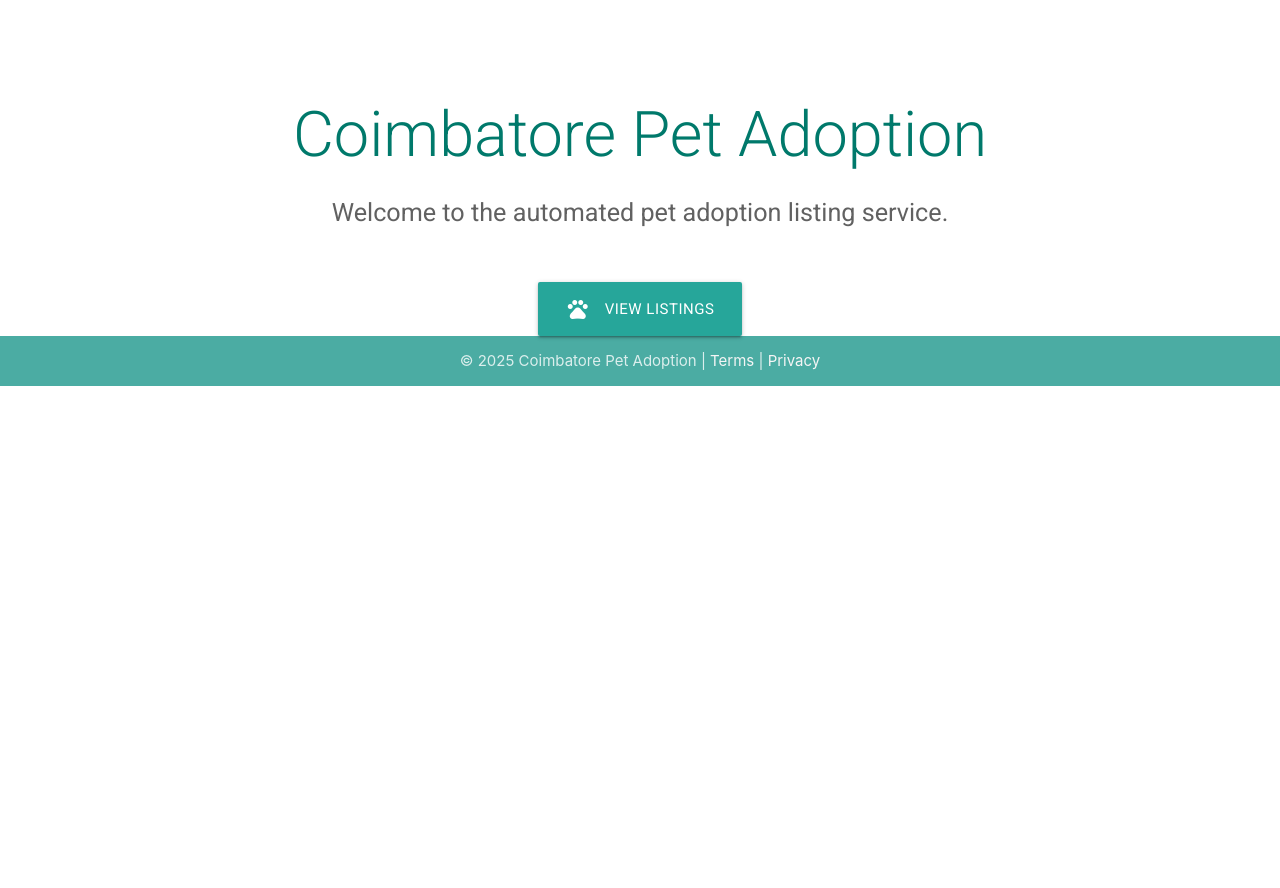
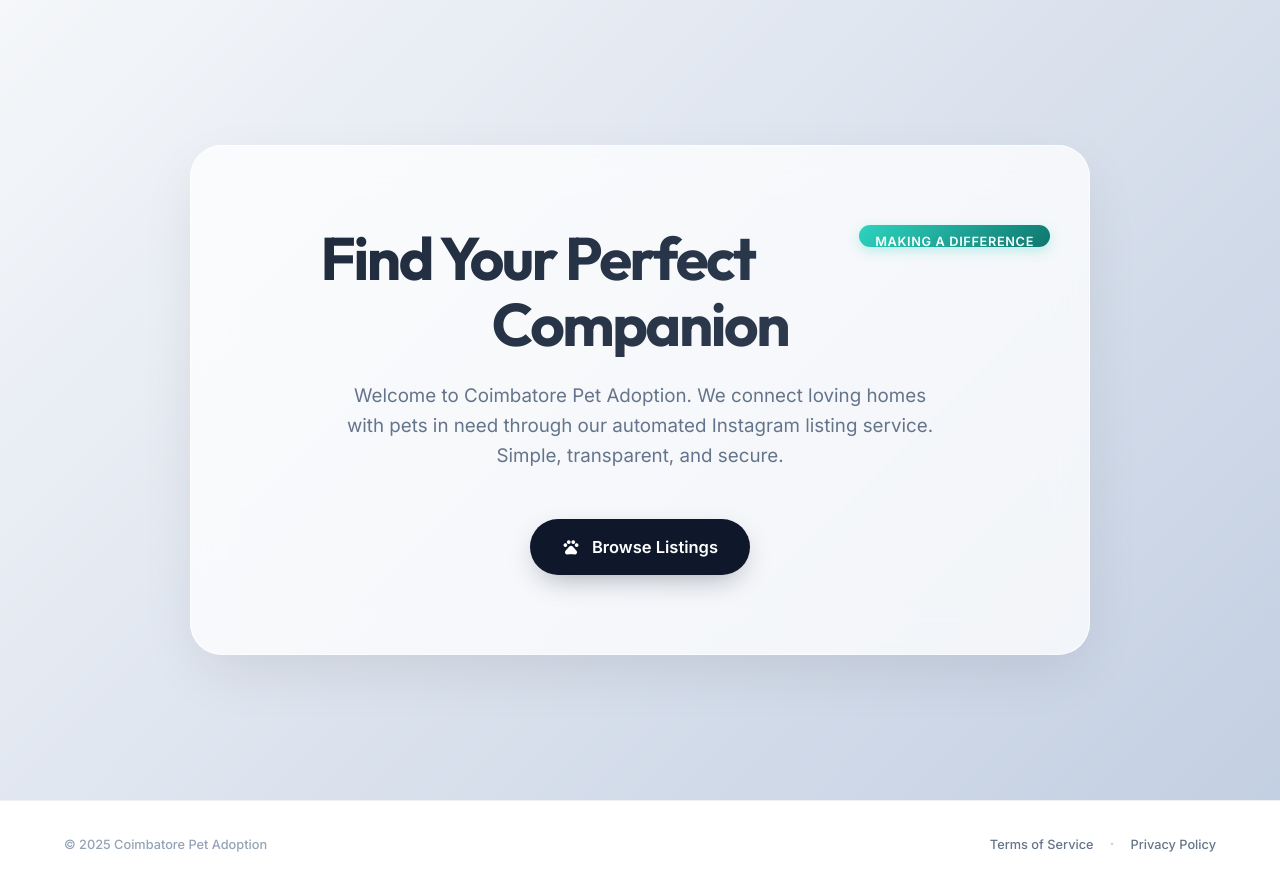
Before and after one commit to am-akash1309/IG.Autopost.Frontend, an Angular app: page / in a window 1280 px wide. Before the commit the page ends 800 px from the top, so only its background shows below. Built offline with nearby package versions, Linux system fonts and the light colour scheme.

Commit message:
UI Upgrade

```diff
--- a/src/app/app.component.css
+++ b/src/app/app.component.css
@@ -1,9 +1,78 @@
+/* Global reset for the body to ensure full height stickiness */
 body {
     display: flex;
     min-height: 100vh;
     flex-direction: column;
+    margin: 0;
+    font-family: 'Inter', -apple-system, BlinkMacSystemFont, "Segoe UI", Roboto, Helvetica, Arial, sans-serif;
+    background-color: #f5f7fa;
+    /* Fallback */
 }
 
 main {
     flex: 1 0 auto;
+    width: 100%;
 }
+
+/* Footer Styles */
+.app-footer {
+    flex-shrink: 0;
+    padding: 32px 0;
+    background: #ffffff;
+    border-top: 1px solid rgba(0, 0, 0, 0.06);
+}
+
+.footer-container {
+    max-width: 1200px;
+    margin: 0 auto;
+    padding: 0 24px;
+}
+
+.footer-content {
+    display: flex;
+    flex-direction: column;
+    align-items: center;
+    justify-content: center;
+    gap: 12px;
+}
+
+.copyright {
+    margin: 0;
+    color: #94a3b8;
+    /* Slate 400 */
+    font-size: 0.85rem;
+    font-weight: 500;
+}
+
+.footer-links {
+    display: flex;
+    align-items: center;
+    gap: 16px;
+}
+
+.footer-links a {
+    color: #64748b;
+    /* Slate 500 */
+    text-decoration: none;
+    font-size: 0.85rem;
+    font-weight: 500;
+    transition: color 0.2s ease;
+}
+
+.footer-links a:hover {
+    color: #0f172a;
+    /* Slate 900 */
+}
+
+.separator {
+    color: #cbd5e1;
+    font-weight: bold;
+}
+
+/* Responsive Footer */
+@media (min-width: 640px) {
+    .footer-content {
+        flex-direction: row;
+        justify-content: space-between;
+    }
+}
--- a/src/app/app.component.html
+++ b/src/app/app.component.html
@@ -2,14 +2,15 @@
   <router-outlet></router-outlet>
 </main>
 
-<footer class="page-footer teal lighten-2" style="padding-top: 0;">
-  <div class="footer-copyright">
-    <div class="container center-align">
-      © 2025 Coimbatore Pet Adoption
-      <span> | </span>
-      <a class="grey-text text-lighten-4" routerLink="/terms">Terms</a>
-      <span> | </span>
-      <a class="grey-text text-lighten-4" routerLink="/privacy">Privacy</a>
+<footer class="app-footer">
+  <div class="footer-container">
+    <div class="footer-content">
+      <p class="copyright">© 2025 Coimbatore Pet Adoption</p>
+      <div class="footer-links">
+        <a routerLink="/terms">Terms of Service</a>
+        <span class="separator">·</span>
+        <a routerLink="/privacy">Privacy Policy</a>
+      </div>
     </div>
   </div>
 </footer>
--- a/src/app/app.component.ts
+++ b/src/app/app.component.ts
@@ -1,5 +1,7 @@
-import { Component, ViewEncapsulation } from '@angular/core';
-import { RouterOutlet, RouterLink } from '@angular/router';
+import { Component, ViewEncapsulation, Inject, PLATFORM_ID } from '@angular/core';
+import { isPlatformBrowser } from '@angular/common';
+import { Router, NavigationEnd, RouterOutlet, RouterLink } from '@angular/router';
+import { filter } from 'rxjs/operators';
 
 @Component({
   selector: 'app-root',
@@ -10,4 +12,14 @@ import { RouterOutlet, RouterLink } from '@angular/router';
 })
 export class AppComponent {
   title = 'Coimbatore Pet Adoption';
+
+  constructor(private router: Router, @Inject(PLATFORM_ID) private platformId: Object) {
+    this.router.events.pipe(
+      filter(event => event instanceof NavigationEnd)
+    ).subscribe(() => {
+      if (isPlatformBrowser(this.platformId)) {
+        window.scrollTo(0, 0);
+      }
+    });
+  }
 }
--- a/src/app/home/home.component.css
+++ b/src/app/home/home.component.css
@@ -1,3 +1,119 @@
 :host {
-    font-family: 'Roboto', sans-serif;
+    display: flex;
+    flex-direction: column;
+    justify-content: center;
+    align-items: center;
+    min-height: 100vh;
+    /* Premium gradient background */
+    background: linear-gradient(135deg, #f5f7fa 0%, #c3cfe2 100%);
+    font-family: 'Inter', -apple-system, BlinkMacSystemFont, "Segoe UI", Roboto, Helvetica, Arial, sans-serif;
+    color: #333;
+    padding: 20px;
+    box-sizing: border-box;
 }
+
+.hero-container {
+    max-width: 900px;
+    width: 100%;
+    display: flex;
+    justify-content: center;
+}
+
+.glass-panel {
+    background: rgba(255, 255, 255, 0.75);
+    backdrop-filter: blur(20px);
+    -webkit-backdrop-filter: blur(20px);
+    border-radius: 32px;
+    padding: 80px 40px;
+    text-align: center;
+    box-shadow:
+        0 20px 60px -10px rgba(0, 0, 0, 0.1),
+        0 0 0 1px rgba(255, 255, 255, 0.6) inset;
+    animation: floatUp 0.8s cubic-bezier(0.16, 1, 0.3, 1) forwards;
+    opacity: 0;
+    transform: translateY(40px);
+    width: 100%;
+}
+
+.badge {
+    display: inline-block;
+    background: linear-gradient(135deg, #2dd4bf 0%, #0f766e 100%);
+    color: white;
+    padding: 6px 16px;
+    border-radius: 20px;
+    font-size: 0.85rem;
+    font-weight: 600;
+    letter-spacing: 0.05em;
+    text-transform: uppercase;
+    margin-bottom: 24px;
+    box-shadow: 0 4px 12px rgba(45, 212, 191, 0.3);
+}
+
+.hero-title {
+    font-family: 'Outfit', sans-serif;
+    font-size: 4rem;
+    font-weight: 800;
+    color: #1e293b;
+    margin: 0 0 24px 0;
+    letter-spacing: -0.04em;
+    line-height: 1.1;
+    background: linear-gradient(135deg, #1e293b 0%, #334155 100%);
+    -webkit-background-clip: text;
+    -webkit-text-fill-color: transparent;
+}
+
+.hero-subtitle {
+    font-size: 1.25rem;
+    line-height: 1.6;
+    color: #64748b;
+    max-width: 600px;
+    margin: 0 auto 48px auto;
+    font-weight: 400;
+}
+
+.cta-button {
+    display: inline-flex;
+    align-items: center;
+    background: #0f172a;
+    color: white;
+    font-weight: 600;
+    padding: 16px 32px;
+    border-radius: 50px;
+    text-decoration: none;
+    font-size: 1.1rem;
+    transition: all 0.3s ease;
+    box-shadow: 0 10px 30px -10px rgba(15, 23, 42, 0.4);
+}
+
+.cta-button:hover {
+    transform: translateY(-2px);
+    box-shadow: 0 20px 40px -10px rgba(15, 23, 42, 0.5);
+    background: #1e293b;
+}
+
+.cta-button i {
+    margin-right: 12px;
+    font-size: 1.2rem;
+}
+
+@keyframes floatUp {
+    to {
+        opacity: 1;
+        transform: translateY(0);
+    }
+}
+
+/* Responsive */
+@media (max-width: 640px) {
+    .hero-title {
+        font-size: 2.5rem;
+    }
+
+    .glass-panel {
+        padding: 60px 24px;
+    }
+
+    .hero-subtitle {
+        font-size: 1.1rem;
+    }
+}
--- a/src/app/home/home.component.html
+++ b/src/app/home/home.component.html
@@ -1,10 +1,16 @@
-<div class="container center-align" style="margin-top: 100px;">
-    <h1 class="teal-text text-darken-2" style="font-weight: 300;">Coimbatore Pet Adoption</h1>
-    <p class="flow-text grey-text text-darken-2">Welcome to the automated pet adoption listing service.</p>
+<div class="hero-container">
+    <div class="glass-panel">
+        <span class="badge">Making a Difference</span>
+        <h1 class="hero-title">Find Your Perfect Companion</h1>
+        <p class="hero-subtitle">
+            Welcome to Coimbatore Pet Adoption. We connect loving homes with pets in need through our automated
+            Instagram listing service. Simple, transparent, and secure.
+        </p>
 
-    <div style="margin-top: 50px;">
-        <a class="waves-effect waves-light btn-large teal lighten-1" routerLink="/"><i
-                class="material-icons left">pets</i>View
-            Listings</a>
+        <!-- Since routelink is / currently, keeping it. Ideally this would be /listings -->
+        <a routerLink="/" class="cta-button">
+            <i class="material-icons">pets</i>
+            <span>Browse Listings</span>
+        </a>
     </div>
 </div>
```
